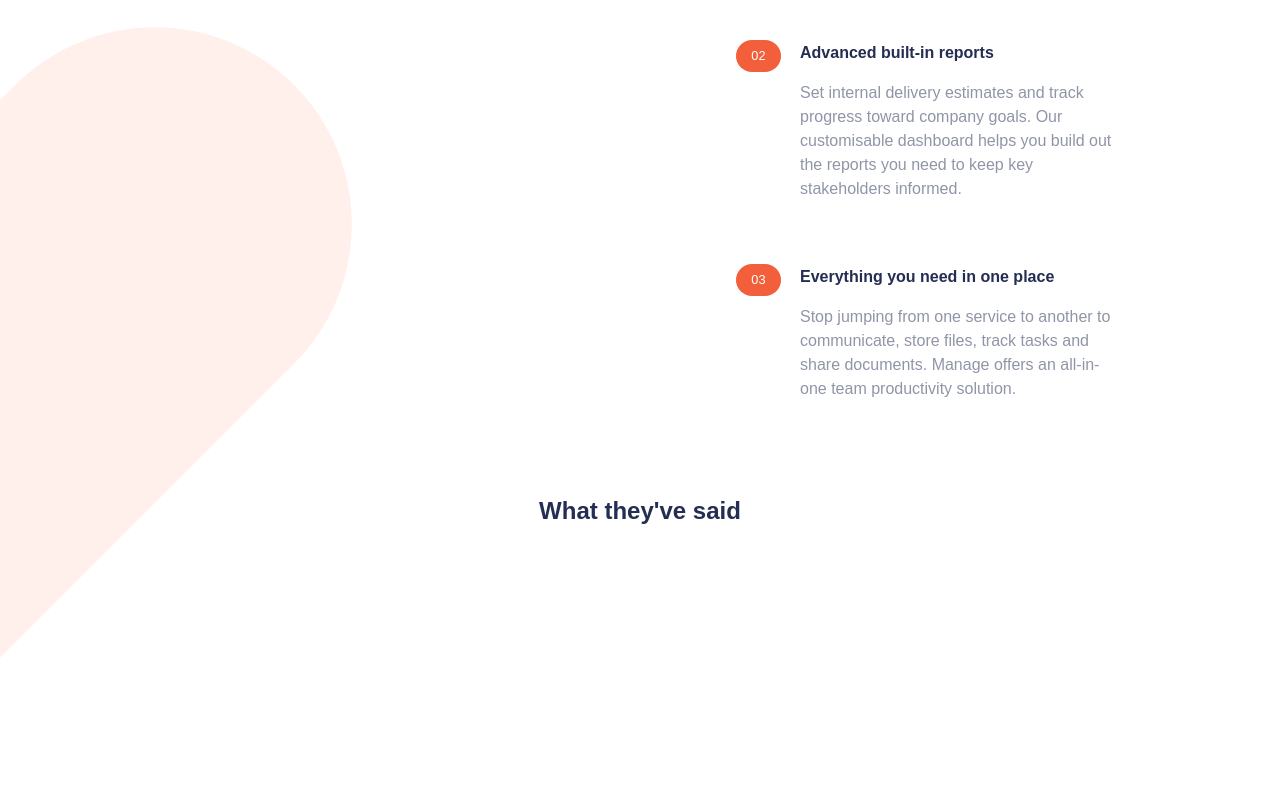
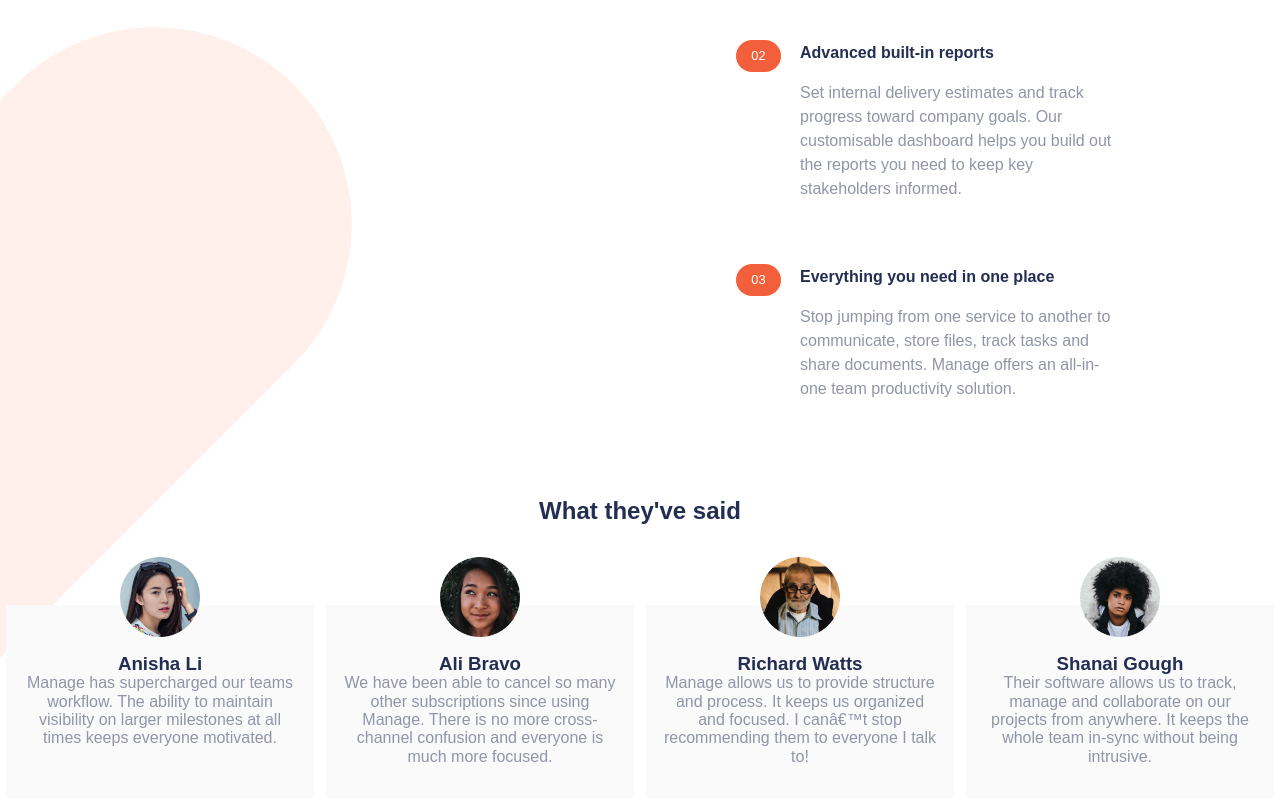
Before and after one commit to Thomaster100/manage-landing-page, a website: page html/index.html in a window 1280 px wide. Shown: the part 853-1655 px from the top of the page. Before the commit the page ends 1616 px from the top, so only its background shows below. Drawn offline with Linux system fonts and the light colour scheme; a web font is replaced by a local one.

Commit message:
add clients review

```diff
--- a/css/styles.css
+++ b/css/styles.css
@@ -237,9 +237,53 @@
 }
 
 /* REVIEWS */
+.container__reviews {
+  width: 80%;
+  margin: 0 auto;
+  display: flex;
+  flex-direction: column;
+}
+.container__reviews .container__cards {
+  display: flex;
+  flex-direction: column;
+}
 .container__reviews h2 {
   text-align: center;
   color: #242d52;
+  margin-bottom: 5rem;
+}
+.container__reviews .container__avatar {
+  position: absolute;
+  top: -3rem;
+  left: 0;
+  right: 0;
+}
+.container__reviews .container__avatar .avatar_client {
+  width: 5rem;
+  height: auto;
+  display: block;
+  margin: auto;
+}
+.container__reviews .card__review {
+  width: 100%;
+  height: auto;
+  position: relative;
+  margin: 0 auto;
+  padding-top: 3rem;
+  padding-bottom: 2rem;
+  margin-bottom: 4rem;
+  background-color: #fafafa;
+}
+.container__reviews .client__name, .container__reviews .text__review {
+  width: 90%;
+  margin: 0 auto;
+  text-align: center;
+}
+.container__reviews .client__name {
+  color: #242d52;
+}
+.container__reviews .text__review {
+  color: #9095a7;
 }
 
 /* MEDIA QUERIES */
@@ -338,6 +382,7 @@
   }
   .container__advantages .container__differences-question {
     text-align: left;
+    margin-bottom: 2rem;
   }
   .container__advantages h2 {
     color: #242d52;
@@ -387,6 +432,55 @@
     position: absolute;
     z-index: -1;
   }
+
+  /* REVIEWS */
+  .container__reviews {
+    width: 100%;
+  }
+  .container__reviews .container__cards {
+    flex-direction: row;
+  }
+  .container__reviews h2 {
+    text-align: center;
+    color: #242d52;
+    margin-bottom: 5rem;
+  }
+  .container__reviews .container__avatar {
+    position: absolute;
+    top: -3rem;
+    left: 0;
+    right: 0;
+  }
+  .container__reviews .container__avatar .avatar_client {
+    width: 5rem;
+    height: auto;
+    display: block;
+    margin: auto;
+  }
+  .container__reviews .card__review {
+    width: 24%;
+    height: auto;
+    position: relative;
+    margin: 0 auto;
+    padding-top: 3rem;
+    padding-bottom: 2rem;
+    margin-bottom: 4rem;
+    background-color: #fafafa;
+  }
+  .container__reviews .client__name, .container__reviews .text__review {
+    width: 90%;
+    margin: 0 auto;
+    text-align: center;
+  }
+  .container__reviews .client__name {
+    color: #242d52;
+  }
+  .container__reviews .text__review {
+    color: #9095a7;
+  }
+  .container__reviews .container__differences-question {
+    margin-bottom: 0;
+  }
 }
 @media screen and (min-width: 768px) and (max-width: 1024px) {
   .pic_charts {
--- a/html/index.html
+++ b/html/index.html
@@ -80,10 +80,41 @@
     <!-- REVIEWS-->
     <div class="container__reviews">
       <h2>What they've said</h2>
-      <div class="card__review"></div>
-      <div class="card__review"></div>
-      <div class="card__review"></div>
-      <div class="card__review"></div>
+      <div class="container__cards">
+        <div class="card__review">
+          <div class="container__avatar"><img class="avatar_client" src="./../manage-landing-page-img-and-design/images/avatar-anisha.png" alt="avatar"></div>
+          <h3 class="client__name">Anisha Li</h3>
+          <p class="text__review">
+            Manage has supercharged our teams workflow. The ability to maintain
+            visibility on larger milestones at all times keeps everyone motivated.
+          </p>
+        </div>
+        <div class="card__review">
+          <div class="container__avatar"><img class="avatar_client" src="./../manage-landing-page-img-and-design/images/avatar-ali.png" alt="avatar"></div>
+          <h3 class="client__name">Ali Bravo</h3>
+          <p class="text__review">
+            We have been able to cancel so many other subscriptions since using
+            Manage. There is no more cross-channel confusion and everyone is much
+            more focused.
+          </p>
+        </div>
+        <div class="card__review">
+          <div class="container__avatar"> <img class="avatar_client" src="./../manage-landing-page-img-and-design/images/avatar-richard.png" alt="avatar"></div>
+          <h3 class="client__name">Richard Watts</h3>
+          <p class="text__review">
+            Manage allows us to provide structure and process. It keeps us organized
+            and focused. I canâ€™t stop recommending them to everyone I talk to!
+          </p>
+        </div>
+        <div class="card__review">
+          <div class="container__avatar"> <img class="avatar_client" src="./../manage-landing-page-img-and-design/images/avatar-shanai.png" alt="avatar"></div>
+          <h3 class="client__name">Shanai Gough</h3>
+          <p class="text__review">
+            Their software allows us to track, manage and collaborate on our projects
+            from anywhere. It keeps the whole team in-sync without being intrusive.
+          </p>
+        </div>
+      </div>
     </div>
     <script src="./../js/main.js"></script>
   </body>
```
Also changed, not shown: 1 other file.
